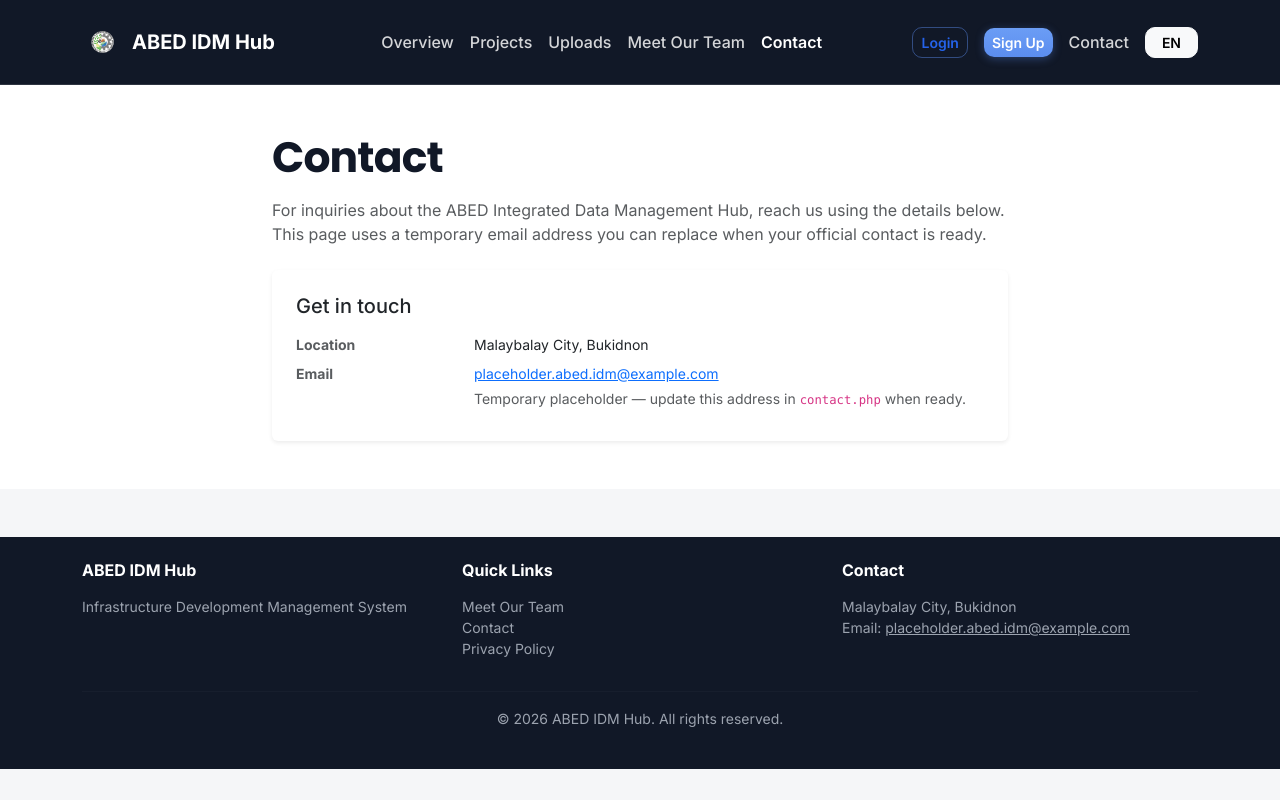
After one commit to rjgrl/abed-hub, a PHP site: page /contact.php in a window 1280 px wide. The commit adds this page. Run offline with PHP 8.4, Linux system fonts and the light colour scheme.

Commit message:
UI changes in main page

```diff
--- a/assets/css/style.css
+++ b/assets/css/style.css
@@ -436,8 +436,8 @@ main.app-main > .container-fluid.py-4 {
   overflow-y: auto !important;
 }
 
-/* fallback if manually styled pages still exist */
-main:not(.app-main) {
+/* Legacy app pages: offset for sidebar. Do not apply to public marketing pages (body.public-home). */
+body:not(.public-home) main:not(.app-main) {
   margin-left: var(--sidebar-width);
   margin-top: 0;
   padding-top: calc(var(--app-header-offset) + var(--app-content-gap));
@@ -1503,6 +1487,27 @@ body.public-home {
   line-height: 1.7;
 }
 
+/* ========================================
+   CONTACT PAGE
+   ======================================== */
+
+.contact-page {
+  font-family: "Inter", system-ui, sans-serif;
+}
+
+.contact-page .public-section-surface {
+  background: var(--app-surface);
+}
+
+.contact-page-title {
+  font-family: "Poppins", "Inter", system-ui, sans-serif;
+  font-weight: 700;
+  letter-spacing: -0.02em;
+  font-size: clamp(1.85rem, 3.5vw, 2.65rem);
+  line-height: 1.15;
+  color: var(--app-text);
+}
+
 .team-about-icon {
   width: 44px;
   height: 44px;
--- /dev/null
+++ b/contact.php
@@ -0,0 +1,115 @@
+<?php
+session_name('ABED_IDM_HUB');
+session_start();
+?>
+<!doctype html>
+<html lang="en">
+  <head>
+    <meta charset="UTF-8" />
+    <meta name="viewport" content="width=device-width, initial-scale=1.0" />
+    <title>Contact — ABED IDM Hub</title>
+    <link rel="preconnect" href="https://fonts.googleapis.com" />
+    <link rel="preconnect" href="https://fonts.gstatic.com" crossorigin />
+    <link href="https://fonts.googleapis.com/css2?family=Inter:wght@400;500;600;700&family=Poppins:wght@500;600;700&display=swap" rel="stylesheet" />
+    <link rel="stylesheet" href="assets/bootstrap/css/bootstrap.min.css" />
+    <link rel="stylesheet" href="assets/css/style.css" />
+    <link rel="stylesheet" href="https://cdnjs.cloudflare.com/ajax/libs/font-awesome/6.0.0/css/all.min.css" />
+  </head>
+  <body class="public-home contact-page">
+    <header class="public-header">
+      <div class="container">
+        <nav class="navbar navbar-expand-lg py-3 public-navbar" aria-label="Public navigation">
+          <a class="navbar-brand d-flex align-items-center gap-2" href="index.php">
+            <img src="logos/abed_logo.png" alt="ABED IDM Hub" class="public-brand-logo" />
+            <span class="fw-bold d-none d-sm-inline">ABED IDM Hub</span>
+          </a>
+
+          <button class="navbar-toggler" type="button" data-bs-toggle="collapse" data-bs-target="#publicNav" aria-controls="publicNav" aria-expanded="false" aria-label="Toggle navigation">
+            <span class="navbar-toggler-icon"></span>
+          </button>
+
+          <div class="collapse navbar-collapse" id="publicNav">
+            <ul class="navbar-nav mx-auto mb-3 mb-lg-0">
+              <li class="nav-item"><a class="nav-link" href="index.php#overview">Overview</a></li>
+              <li class="nav-item"><a class="nav-link" href="index.php#projects">Projects</a></li>
+              <li class="nav-item"><a class="nav-link" href="index.php#uploads">Uploads</a></li>
+              <li class="nav-item"><a class="nav-link" href="team.php">Meet Our Team</a></li>
+              <li class="nav-item"><a class="nav-link active" href="contact.php" aria-current="page">Contact</a></li>
+            </ul>
+            <div class="d-flex flex-column flex-lg-row align-items-lg-center gap-2 gap-lg-3 public-nav-utils">
+              <?php if (!isset($_SESSION['user_id'])): ?>
+              <a href="login.php" class="btn btn-outline-primary btn-sm">Login</a>
+              <a href="signup.php" class="btn btn-primary btn-sm">Sign Up</a>
+              <?php else: ?>
+              <a href="dashboard-enhanced.php" class="btn btn-primary btn-sm">Dashboard</a>
+              <?php endif; ?>
+              <a href="contact.php" class="nav-link p-0">Contact</a>
+              <button type="button" class="btn btn-light btn-sm px-3" aria-label="Current language">EN</button>
+            </div>
+          </div>
+        </nav>
+      </div>
+    </header>
+
+    <main class="contact-main" id="contact">
+      <section class="py-5 public-section-surface">
+        <div class="container">
+          <div class="row justify-content-center">
+            <div class="col-lg-8">
+              <h1 class="contact-page-title mb-3">Contact</h1>
+              <p class="text-muted mb-4">
+                For inquiries about the ABED Integrated Data Management Hub, reach us using the details below. This page uses a temporary email address you can replace when your official contact is ready.
+              </p>
+              <div class="card border-0 shadow-sm">
+                <div class="card-body p-4">
+                  <h2 class="h5 mb-3">Get in touch</h2>
+                  <dl class="row mb-0 small">
+                    <dt class="col-sm-3 text-muted">Location</dt>
+                    <dd class="col-sm-9">Malaybalay City, Bukidnon</dd>
+                    <dt class="col-sm-3 text-muted">Email</dt>
+                    <dd class="col-sm-9">
+                      <a href="mailto:placeholder.abed.idm@example.com">placeholder.abed.idm@example.com</a>
+                      <span class="d-block text-muted mt-1">Temporary placeholder — update this address in <code class="small">contact.php</code> when ready.</span>
+                    </dd>
+                  </dl>
+                </div>
+              </div>
+            </div>
+          </div>
+        </div>
+      </section>
+    </main>
+
+    <footer class="public-footer py-4 mt-5">
+      <div class="container">
+        <div class="row">
+          <div class="col-md-4">
+            <h6 class="fw-bold mb-3">ABED IDM Hub</h6>
+            <p class="small text-muted">Infrastructure Development Management System</p>
+          </div>
+          <div class="col-md-4">
+            <h6 class="fw-bold mb-3">Quick Links</h6>
+            <ul class="list-unstyled small">
+              <li><a href="team.php" class="text-muted text-decoration-none">Meet Our Team</a></li>
+              <li><a href="contact.php" class="text-muted text-decoration-none">Contact</a></li>
+              <li><a href="#" class="text-muted text-decoration-none">Privacy Policy</a></li>
+            </ul>
+          </div>
+          <div class="col-md-4">
+            <h6 class="fw-bold mb-3">Contact</h6>
+            <p class="small text-muted">
+              Malaybalay City, Bukidnon<br>
+              Email: <a href="mailto:placeholder.abed.idm@example.com" class="text-muted">placeholder.abed.idm@example.com</a>
+            </p>
+          </div>
+        </div>
+        <hr class="my-3 border-secondary border-opacity-25" />
+        <div class="text-center text-muted small">
+          <p>&copy; 2026 ABED IDM Hub. All rights reserved.</p>
+        </div>
+      </div>
+    </footer>
+
+    <script src="assets/bootstrap/js/bootstrap.bundle.min.js"></script>
+  </body>
+</html>
```
Also changed, not shown: other parts of assets/css/style.css (+8 -24 lines), index.php (+5 -5 lines), team.php (+9 -12 lines).
